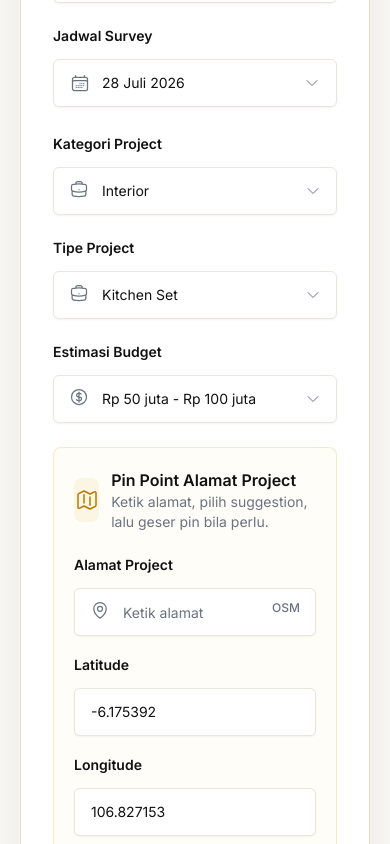
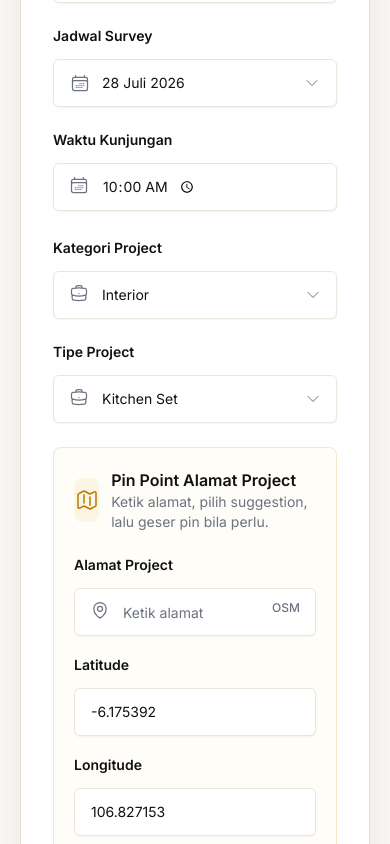
Before and after one commit to thewiryosaputra/newrajinterior, a Next.js app in the folder apps/web/: page /invitation/request in a window 390 px wide. Shown: the part 860-1704 px from the top of the page. Built offline with nearby package versions, Linux system fonts and the light colour scheme.

Commit message:
Update invitation request scheduling form

```diff
--- a/apps/web/app/invitation/request/page.tsx
+++ b/apps/web/app/invitation/request/page.tsx
@@ -12,7 +12,6 @@ import {
   ChevronLeftIcon,
   ChevronRightIcon,
   ClipboardDocumentCheckIcon,
-  CurrencyDollarIcon,
   GlobeAltIcon,
   MapIcon,
   MapPinIcon,
@@ -67,14 +66,6 @@ const interiorProjectTypes = [
   "Full Interior Package",
 ];
 const renovationProjectTypes = ["Bangun Baru", "Renovasi"];
-
-const budgetRanges = [
-  "Di bawah Rp 25 juta",
-  "Rp 25 juta - Rp 50 juta",
-  "Rp 50 juta - Rp 100 juta",
-  "Rp 100 juta - Rp 250 juta",
-  "Di atas Rp 250 juta",
-];
 
 const monthNames = [
   "January",
@@ -132,10 +123,10 @@ function InvitationRequestContent() {
   const [shouldSearchAddress, setShouldSearchAddress] = useState(false);
   const [position, setPosition] = useState(defaultPosition);
   const [selectedDate, setSelectedDate] = useState(new Date(2026, 6, 28));
+  const [visitTime, setVisitTime] = useState("10:00");
   const [calendarMonth, setCalendarMonth] = useState(new Date(2026, 6, 1));
   const [projectCategory, setProjectCategory] = useState(projectCategories[0]);
   const [projectType, setProjectType] = useState(interiorProjectTypes[0]);
-  const [budget, setBudget] = useState(budgetRanges[2]);
   const projectTypeOptions = projectCategory === "Renovasi" ? renovationProjectTypes : interiorProjectTypes;
   const [isSubmitting, setIsSubmitting] = useState(false);
   const [submitMessage, setSubmitMessage] = useState<string | null>(null);
@@ -244,9 +235,8 @@ function InvitationRequestContent() {
         body: JSON.stringify({
           customerName: customerName.trim(),
           phone: phone.trim(),
-          surveyDate: toApiDate(selectedDate),
+          surveyDate: toApiDateTime(selectedDate, visitTime),
           projectType: `${projectCategory} - ${projectType}`,
-          estimatedBudget: budget,
           projectAddress: address.trim(),
           latitude: Number(position.lat.toFixed(7)),
           longitude: Number(position.lng.toFixed(7)),
@@ -387,9 +377,10 @@ function InvitationRequestContent() {
                     onMonthChange={setCalendarMonth}
                     onChange={setSelectedDate}
                   />
+                  <TimeField value={visitTime} onChange={setVisitTime} />
                 </div>
 
-                <div className="grid gap-5 md:grid-cols-3">
+                <div className="grid gap-5 md:grid-cols-2">
                   <SelectField
                     icon={BriefcaseIcon}
                     label="Kategori Project"
@@ -403,13 +394,6 @@ function InvitationRequestContent() {
                     value={projectType}
                     options={projectTypeOptions}
                     onChange={setProjectType}
-                  />
-                  <SelectField
-                    icon={CurrencyDollarIcon}
-                    label="Estimasi Budget"
-                    value={budget}
-                    options={budgetRanges}
-                    onChange={setBudget}
                   />
                 </div>
 
@@ -495,15 +479,16 @@ function InvitationRequestContent() {
 
                 <div className="flex flex-col gap-3 sm:flex-row">
                   <Button className="h-14 flex-1 text-base uppercase" disabled={isSubmitting || !invitationToken} type="submit">
-                    {isSubmitting ? "Mengirim..." : "Request Invitation"}
+                    {isSubmitting ? "Mengirim..." : "Jadwalkan Kunjungan"}
                     <ArrowRightIcon className="h-5 w-5" />
                   </Button>
                   <Button
                     className="h-14 flex-1 bg-white text-foreground shadow-sm hover:bg-muted"
                     variant="outline"
                     type="button"
+                    onClick={() => window.location.assign("/login")}
                   >
-                    Save Draft
+                    Batal
                   </Button>
                 </div>
               </form>
@@ -674,6 +659,33 @@ function SelectField({
   );
 }
 
+
+function TimeField({
+  value,
+  onChange,
+}: {
+  value: string;
+  onChange: (value: string) => void;
+}) {
+  return (
+    <div>
+      <label className="text-sm font-semibold" htmlFor="visit-time">
+        Waktu Kunjungan
+      </label>
+      <div className="relative mt-3">
+        <CalendarDaysIcon className="pointer-events-none absolute left-4 top-3 h-5 w-5 text-muted-foreground" />
+        <Input
+          id="visit-time"
+          className="h-12 pl-12"
+          type="time"
+          value={value}
+          onChange={(event) => onChange(event.target.value)}
+        />
+      </div>
+    </div>
+  );
+}
+
 function DatePicker({
   value,
   calendarMonth,
@@ -804,8 +816,11 @@ function toDateKey(date: Date) {
   return `${date.getFullYear()}-${date.getMonth()}-${date.getDate()}`;
 }
 
-function toApiDate(date: Date) {
-  return date.toISOString().slice(0, 10);
+function toApiDateTime(date: Date, time: string) {
+  const [hours = "09", minutes = "00"] = time.split(":");
+  const scheduled = new Date(date);
+  scheduled.setHours(Number(hours), Number(minutes), 0, 0);
+  return scheduled.toISOString();
 }
 
 function formatApiMessage(message: string | string[] | undefined) {
```
